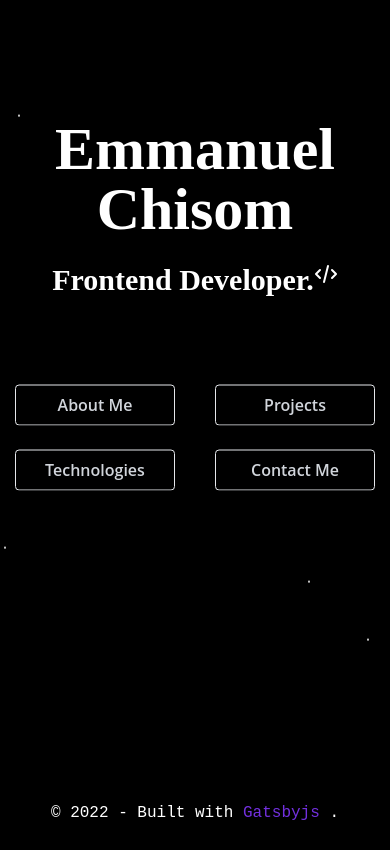
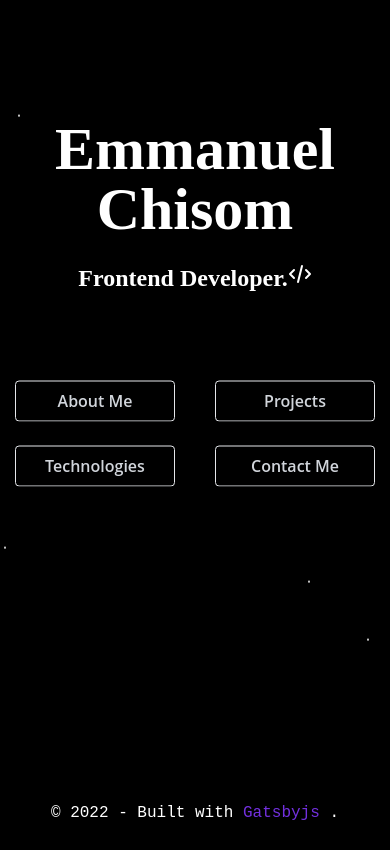
Before and after one commit to 8writes/emmanuelio, a Gatsby site: page / in a window 390 px wide. Built offline with nearby package versions, Linux system fonts and the light colour scheme; Gatsby itself is replaced by a stand-in of ours.

Commit message:
Update index.js

```diff
--- a/src/pages/index.js
+++ b/src/pages/index.js
@@ -13,7 +13,7 @@ const IndexPage = () => (
           Emmanuel Chisom
         </h1>
         <div className="flex justify-center">
-          <h2 className="text-center font-righteous  text-3xl md:text-4xl ml-0 hover:scale-105 ease-out duration-200">
+          <h2 className="text-center font-righteous  text-2xl md:text-4xl ml-0 hover:scale-105 ease-out duration-200">
             Frontend Developer.
           </h2>
 
```
